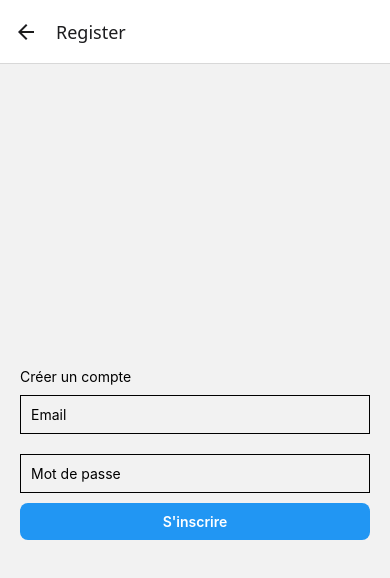
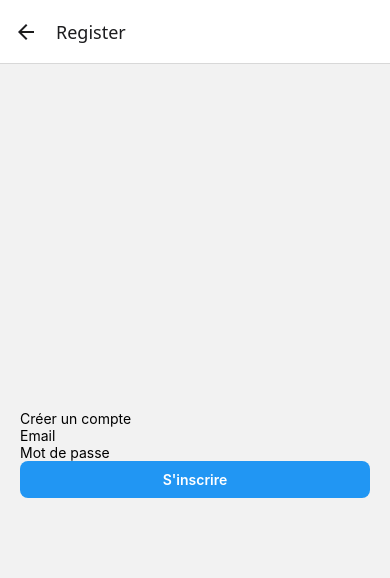
Before and after one commit to BaptisteAll/ExamMobile, a React Native app: screen /Register in a window 390 px wide. Shown: the top 578 px of the page. Built offline with nearby package versions, Linux system fonts and the light colour scheme.

Commit message:
Fin projet

```diff
--- a/screens/AddEventScreen.js
+++ b/screens/AddEventScreen.js
@@ -1,8 +1,9 @@
 // Écran de formulaire : sert à créer un événement ET à modifier un événement existant
 import { useState } from "react";
-import { View, Text, TextInput, Button, StyleSheet } from "react-native";
+import { ScrollView, View, Text, TextInput, StyleSheet } from "react-native";
 import { useEvents } from "../EventsContext";
 import { Calendar } from "react-native-calendars";
+import AppButton from "../components/AppButton";
 
 export default function AddEventScreen({ navigation, route }) {
 	// Événement reçu depuis la liste si on a cliqué sur "Modifier" ; vide si on vient de "Ajouter"
@@ -43,7 +44,8 @@ export default function AddEventScreen({ navigation, route }) {
 	};
 
 	return (
-		<View style={styles.container}>
+		// ScrollView : permet de faire défiler l'écran si le contenu dépasse (bouton toujours accessible)
+		<ScrollView contentContainerStyle={styles.container}>
 			<TextInput
 				placeholder="Titre"
 				value={title}
@@ -65,13 +67,17 @@ export default function AddEventScreen({ navigation, route }) {
 
 			{error !== "" && <Text style={styles.error}>{error}</Text>}
 
-			<Button title="Enregistrer" onPress={handleSave} />
-		</View>
+			<View style={styles.buttonWrapper}>
+				<AppButton title="Enregistrer" onPress={handleSave} />
+			</View>
+		</ScrollView>
 	);
 }
 
+// Styles regroupés au même endroit (équivalent d'un fichier CSS)
 const styles = StyleSheet.create({
-	container: { flex: 1, padding: 20 },
-	input: { flex: 1, padding: 10, marginBottom: 10 },
-	error: { color: "red" },
+	container: { padding: 20 },
+	input: { borderWidth: 1, padding: 10, marginBottom: 10 },
+	error: { color: "red", marginTop: 10 },
+	buttonWrapper: { alignItems: "center", marginTop: 10 },
 });
--- a/screens/CalendarScreen.js
+++ b/screens/CalendarScreen.js
@@ -1,7 +1,7 @@
 // Écran calendrier : affiche un point sous chaque jour qui a au moins un événement
-import { View } from 'react-native';
-import { Calendar } from 'react-native-calendars';
-import { useEvents } from '../EventsContext';
+import { View, StyleSheet } from "react-native";
+import { Calendar } from "react-native-calendars";
+import { useEvents } from "../EventsContext";
 
 export default function CalendarScreen() {
 	const { events } = useEvents();
@@ -13,8 +13,13 @@ export default function CalendarScreen() {
 	});
 
 	return (
-    <View style={{ flex: 1, padding: 20 }}>
+		<View style={styles.container}>
 			<Calendar markedDates={markedDates} />
 		</View>
 	);
 }
+
+// Styles regroupés au même endroit (équivalent d'un fichier CSS)
+const styles = StyleSheet.create({
+	container: { flex: 1, padding: 20 },
+});
--- a/screens/EventListScreen.js
+++ b/screens/EventListScreen.js
@@ -1,12 +1,23 @@
 // Écran principal : affiche la liste des événements et permet d'ajouter un événement,
 // de le modifier, de le supprimer ou de le marquer comme participé
-import { View, Text, FlatList, StyleSheet } from "react-native";
+import {
+	View,
+	Text,
+	FlatList,
+	StyleSheet,
+	useWindowDimensions,
+} from "react-native";
 import { useEvents } from "../EventsContext";
 import AppButton from "../components/AppButton";
 
 export default function EventListScreen({ navigation }) {
 	// Récupère la liste et la fonction pour la modifier depuis le panneau partagé
 	const { events, setEvents } = useEvents();
+
+	// Largeur de la fenêtre : elle change si on redimensionne le navigateur ou si on tourne le téléphone
+	const { width } = useWindowDimensions();
+	// 2 colonnes sur petit écran (téléphone), 3 sur grand écran (ordinateur)
+	const numColumns = width < 750 ? 2 : 3;
 
 	// Supprime l'événement dont l'id est donné, en gardant tous les autres
 	const deleteEvent = (id) => {
@@ -36,15 +47,19 @@ export default function EventListScreen({ navigation }) {
 				/>
 			</View>
 
-			{/* Affiche chaque événement de la liste dans une carte */}
+			{/* Affiche les événements en grille : key force un nouveau rendu quand le nombre de colonnes change */}
 			<FlatList
+				key={numColumns}
+				numColumns={numColumns}
 				data={events}
 				keyExtractor={(item) => item.id}
 				renderItem={({ item }) => (
+					// La largeur dépend du nombre de colonnes, donc elle est calculée ici et pas dans le StyleSheet
+					<View style={[styles.cell, { width: `${100 / numColumns}%` }]}>
 						<View style={styles.card}>
 							<Text style={styles.title}>{item.title}</Text>
-						<Text>{item.description}</Text>
-						<Text>{item.date}</Text>
+<Text style={styles.info}>{item.description}</Text>
+<Text style={styles.info}>{item.date}</Text>
 
 							{/* Bouton "Participé" : seul sur sa ligne, au-dessus des deux autres */}
 							<View style={styles.participateWrapper}>
@@ -67,8 +82,11 @@ export default function EventListScreen({ navigation }) {
 								{/* Bouton "Modifier" : ouvre le formulaire en lui envoyant l'événement */}
 								<AppButton
 									title="Modifier"
-								onPress={() => navigation.navigate("AddScreen", { event: item })}
+									onPress={() =>
+										navigation.navigate("AddScreen", { event: item })
+									}
 								/>
+							</View>
 						</View>
 					</View>
 				)}
@@ -80,11 +98,14 @@ export default function EventListScreen({ navigation }) {
 // Styles regroupés au même endroit (équivalent d'un fichier CSS)
 const styles = StyleSheet.create({
 	container: { flex: 1, padding: 20 },
-	card: { padding: 15, marginBottom: 10, borderWidth: 1 },
-	title: { fontWeight: "bold" },
+	cell: { padding: 5 },
+	card: { flex: 1, padding: 15, borderWidth: 1 },
+	title: { fontWeight: "bold", textAlign: "center" },
+	info: { textAlign: "center" },
 	participateWrapper: { marginTop: 10, alignItems: "center" },
 	buttonRow: {
 		flexDirection: "row",
+		flexWrap: "wrap",
 		justifyContent: "center",
 		gap: 5,
 		marginVertical: 5,
--- a/screens/RegisterScreen.js
+++ b/screens/RegisterScreen.js
@@ -41,14 +41,14 @@ export default function RegisterScreen({ navigation }) {
         placeholder="Email"
         value={email}
         onChangeText={setEmail}
-        style={styles.card}
+        style={styles.input}
       />
       <TextInput
         placeholder="Mot de passe"
         value={password}
         onChangeText={setPassword}
         secureTextEntry={true}
-        style={styles.card}
+        style={styles.input}
       />
       {error !== '' && <Text style={{ color: 'red' }}>{error}</Text>}
       <AppButton title="S'inscrire" onPress={handleRegister} />
```
Also changed, not shown: 1 other file (tests, documents, lock files or other folders). Lines whose indentation alone changed are shown as unchanged.
